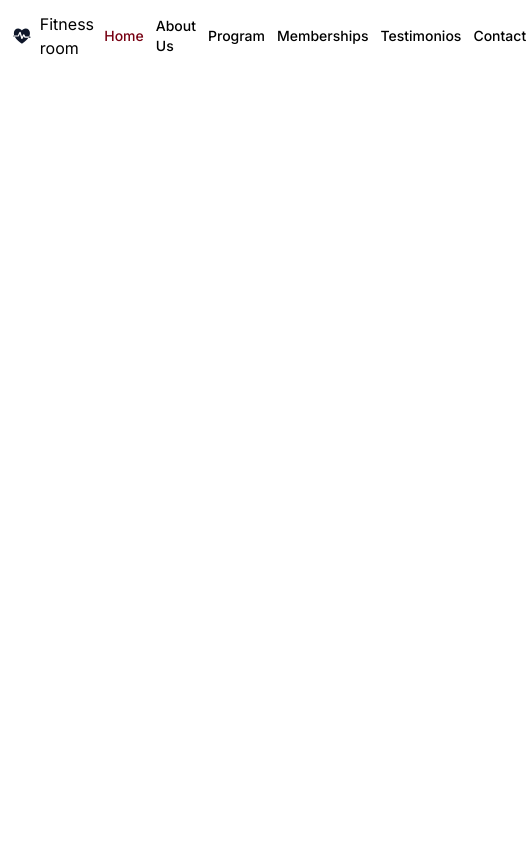
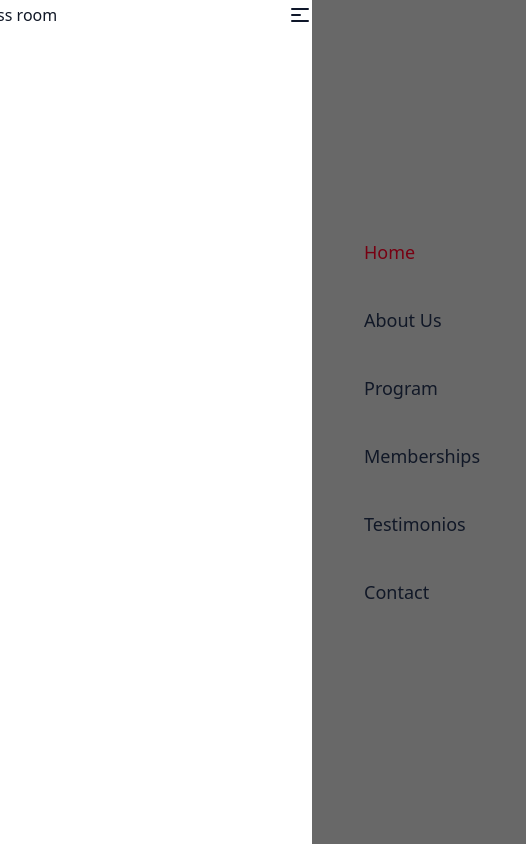
Before and after one commit to tchasinga/gym-rooms, a Next.js app: page / in a window 390 px wide. Shown: the whole page, 526 px wide, since content can reach past the window. Built offline with nearby package versions, Linux system fonts and the light colour scheme.

Commit message:
new code commit

```diff
--- a/src/app/components/Navbar.jsx
+++ b/src/app/components/Navbar.jsx
@@ -15,17 +15,65 @@ export default function Navbar() {
   ];
 
   return (
-    <nav className="w-full">
+    <nav   className='fixed font-poppins font-sans w-full left-[-20%] top-0 z-[999] text-gray-900'>
       <div className="flex justify-between items-center">
         <div className="flex gap-2 items-center">
           <IoFitness className="text-3xl text-slate-900" />
           <h1>Fitness room</h1>
         </div>
 
-        <div className="">
-          <ul className="flex items-center  gap-3 font-medium text-sm ">
+        <div className="md:block hidden">
+          <ul className="flex items-center  gap-10 font-medium text-sm ">
             {myMenu.map((item, index) => (
-              <li className="myli" key={index}>
+              <li className="myli px-6" key={index}>
+                <Link href={item.Links}>{item.name}</Link>
+              </li>
+            ))}
+          </ul>
+        </div>
+
+        <button
+          className={`z-[999] ${
+            isOpen ? "text-gray-200" : "text-gray-300"
+          } md:hidden text-2xl`}
+          onClick={() => setIsOpen(!isOpen)}
+        >
+          <svg
+            className="w-6 h-6 text-slate-900 myTrabs"
+            fill="none"
+            stroke="currentColor"
+            viewBox="0 0 24 24"
+            xmlns="http://www.w3.org/2000/svg"
+          >
+            {isOpen ? (
+              <path
+                strokeLinecap="round"
+                strokeLinejoin="round"
+                strokeWidth="2"
+                d="M6 18L18 6M6 6l12 12"
+                className="myTrabs"
+              ></path>
+            ) : (
+              <path
+                strokeLinecap="round"
+                strokeLinejoin="round"
+                strokeWidth="2"
+                d="M4 6h16M4 12h8m-8 6h16"
+                className="myTrabs"
+              ></path>
+            )}
+          </svg>
+        </button>
+
+        <div
+          className={`md:hidden text-gray-900 absolute w-full h-screen
+      px-7 py-2 font-medium bg-black top-0 duration-300 ${
+        isOpen ? "right-0" : "right-[-100%]"
+      }`}
+        >
+          <ul className="flex flex-col justify-center h-full font-medium text-lg gap-10 py-2">
+            {myMenu.map((item, index) => (
+              <li className="myli px-6" key={index}>
                 <Link href={item.Links}>{item.name}</Link>
               </li>
             ))}
--- a/src/app/globals.css
+++ b/src/app/globals.css
@@ -13,3 +13,12 @@ ul .myli{
 ul .myli:hover{
     color: #770012;
 }
+
+.myTrabs{
+    transition: all 2.5s ease;
+}
+
+.bg-black{
+    background-color: rgba(0, 0, 0, 0.593);
+    backdrop-filter: blur(5px);
+}
```
